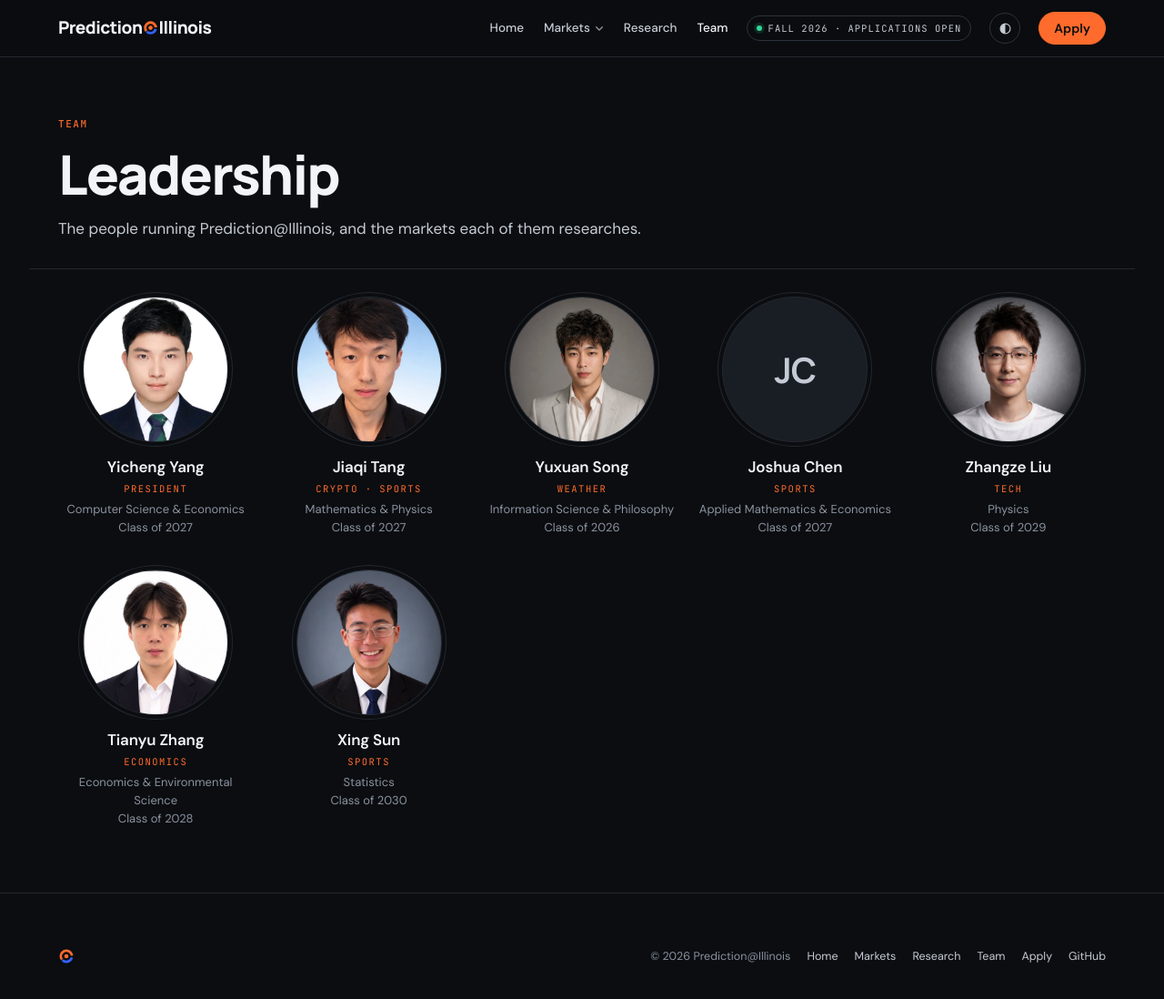
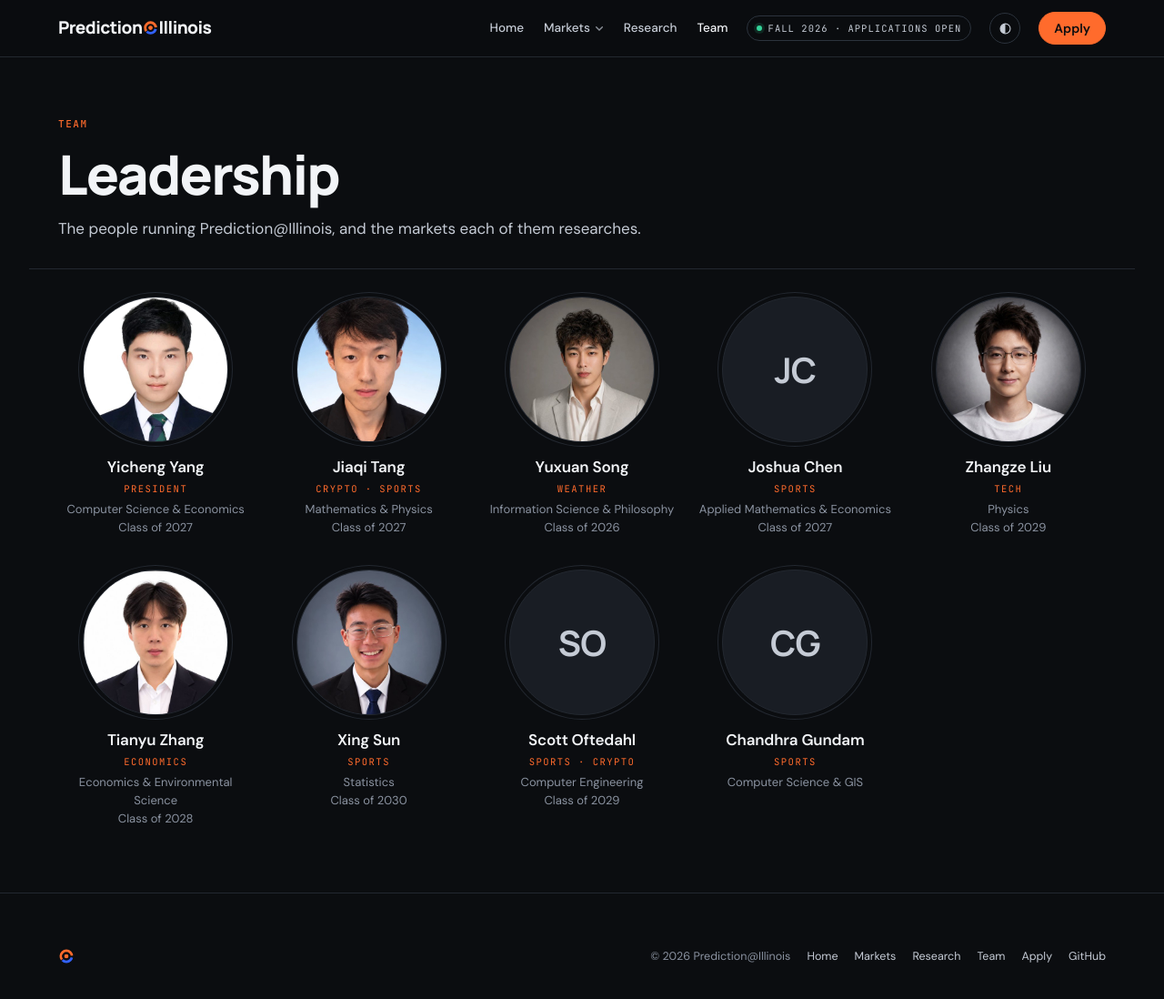
Before and after one commit to Prediction-Illinois/prediction-illinois.github.io, a Jekyll site: the page built from team/index.html, in a window 1280 px wide and 1113 px high. Shown: the top 1098 px of the window at 91% size. Built offline with Jekyll 4.4.1, drawn with Linux system fonts in a browser that asks for light colours.

Commit message:
Add Scott Oftedahl and Chandhra Gundam to the team

```diff
--- a/_data/team.yml
+++ b/_data/team.yml
@@ -53,3 +53,14 @@
   photo: /assets/team/xing-sun.jpg
   major: Statistics
   year: Class of 2030
+
+- name: Scott Oftedahl
+  tracks: [sports, crypto]
+  linkedin: https://www.linkedin.com/in/scottoftedahl/
+  major: Computer Engineering
+  year: Class of 2029
+
+- name: Chandhra Gundam
+  tracks: [sports]
+  linkedin: https://www.linkedin.com/in/cgundam/
+  major: Computer Science & GIS
```
